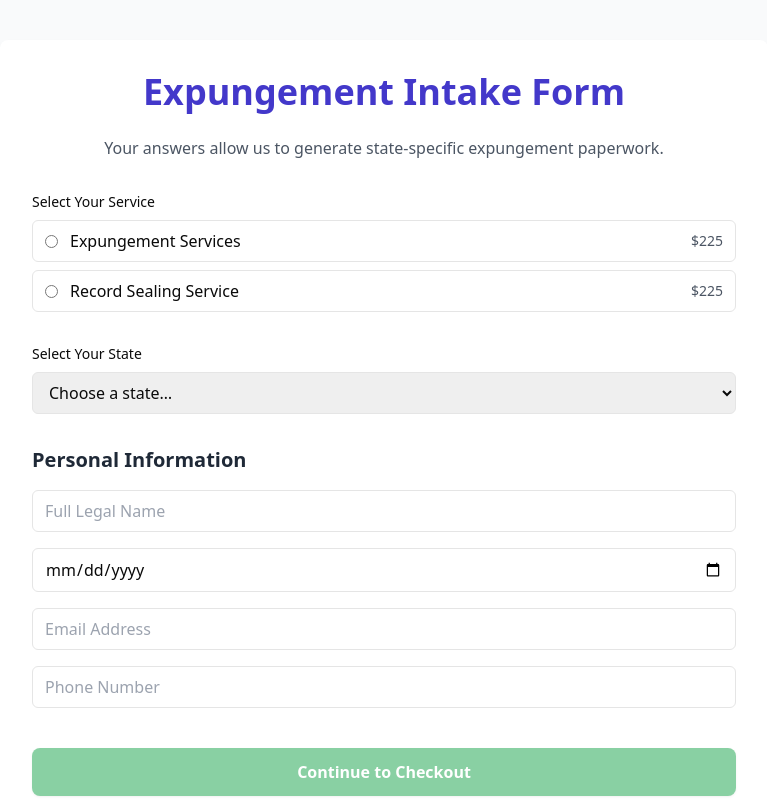
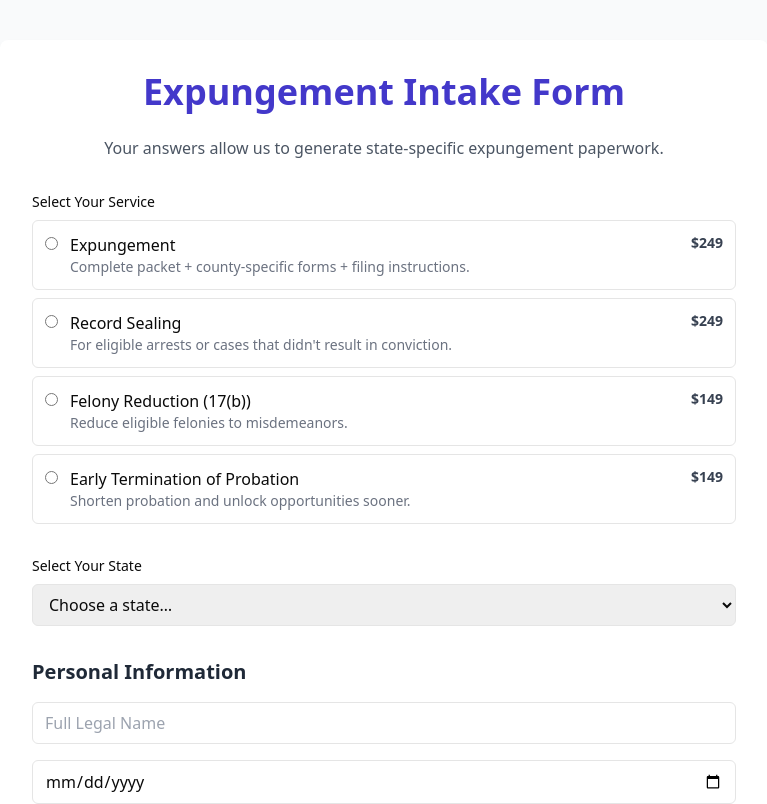
Before and after one commit to Orig-ithumper/cleanslateapp-fresh, a Next.js app: page / in a window 1280 px wide. Shown: the top 804 px of the page, without its empty margins (256-1023 px from the left). Built offline with nearby package versions, Linux system fonts and the light colour scheme.

Commit message:
Add real per-service pricing: Expungement/Record Sealing $249, Felony Reduction (17(b))/Early Termination of Probation $149, with descriptions on intake form

```diff
--- a/app/page.tsx
+++ b/app/page.tsx
@@ -14,11 +14,31 @@ const stateConfig = {
   NewYork: { fee: 95, requiresCaseNumber: true, requiresCounty: true, waiverAvailable: false },
 };
 
-const SERVICE_FEE = 225;
-
 const serviceTypeOptions = [
-  { value: "Expungement", label: "Expungement Services", fee: SERVICE_FEE },
-  { value: "Record Sealing", label: "Record Sealing Service", fee: SERVICE_FEE },
+  {
+    value: "Expungement",
+    label: "Expungement",
+    fee: 249,
+    description: "Complete packet + county-specific forms + filing instructions.",
+  },
+  {
+    value: "Record Sealing",
+    label: "Record Sealing",
+    fee: 249,
+    description: "For eligible arrests or cases that didn't result in conviction.",
+  },
+  {
+    value: "Felony Reduction (17(b))",
+    label: "Felony Reduction (17(b))",
+    fee: 149,
+    description: "Reduce eligible felonies to misdemeanors.",
+  },
+  {
+    value: "Early Termination of Probation",
+    label: "Early Termination of Probation",
+    fee: 149,
+    description: "Shorten probation and unlock opportunities sooner.",
+  },
 ];
 
 type Flags = {
@@ -56,14 +76,15 @@ export default function DynamicIntakeForm() {
     ? stateConfig[selectedState as keyof typeof stateConfig]
     : null;
 
-  const serviceFee = serviceType ? SERVICE_FEE : 0;
+  const selectedService = serviceTypeOptions.find((s) => s.value === serviceType) || null;
+  const serviceFee = selectedService ? selectedService.fee : 0;
   const totalDue = (config?.fee ?? 0) + serviceFee;
 
   const handleSubmit = () => {
     if (!serviceType || !selectedState || !config) return;
     const payload = {
       serviceType,
-      serviceFee: String(SERVICE_FEE),
+      serviceFee: String(serviceFee),
       state: selectedState,
       fee: String(config.fee),
       waiver: String(config.waiverAvailable),
@@ -102,19 +123,23 @@ export default function DynamicIntakeForm() {
             {serviceTypeOptions.map((opt) => (
               <label
                 key={opt.value}
-                className="flex items-center justify-between gap-3 border rounded-md px-3 py-2 cursor-pointer"
+                className="flex items-start justify-between gap-3 border rounded-md px-3 py-3 cursor-pointer"
               >
-                <span className="flex items-center gap-3">
+                <span className="flex items-start gap-3">
                   <input
                     type="radio"
                     name="serviceType"
                     value={opt.value}
                     checked={serviceType === opt.value}
                     onChange={(e) => setServiceType(e.target.value)}
+                    className="mt-1"
                   />
-                  {opt.label}
+                  <span>
+                    <span className="block font-medium">{opt.label}</span>
+                    <span className="block text-sm text-gray-500">{opt.description}</span>
+                  </span>
                 </span>
-                <span className="text-sm text-gray-600">${opt.fee}</span>
+                <span className="text-sm font-semibold text-gray-700 whitespace-nowrap">${opt.fee}</span>
               </label>
             ))}
           </div>
@@ -140,10 +165,10 @@ export default function DynamicIntakeForm() {
               <p className="text-sm text-gray-700">
                 Waiver Available: {config.waiverAvailable ? "Yes" : "No"}
               </p>
-              {serviceType && (
+              {selectedService && (
                 <>
                   <p className="text-sm text-gray-700">
-                    Service Fee ({serviceType}): ${serviceFee}
+                    Service Fee ({selectedService.label}): ${serviceFee}
                   </p>
                   <p className="font-semibold text-indigo-700 border-t border-indigo-200 pt-1 mt-1">
                     Total Due: ${totalDue}
```
